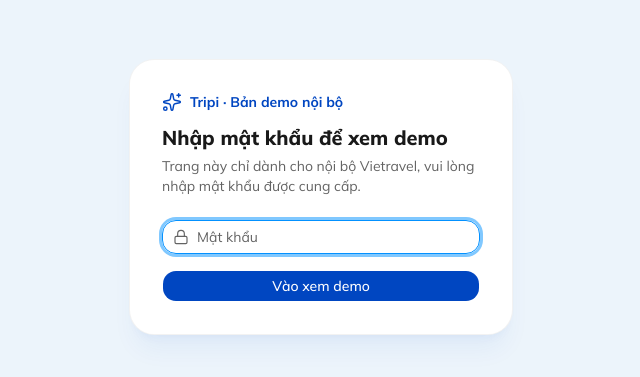
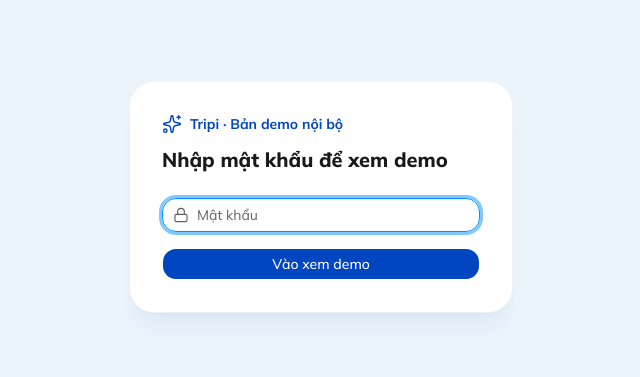
Before and after one commit to baoduongg/vietravel-demo, a Next.js app: page /login in a window 1280 px wide. Shown: the part 203-580 px from the top of the page, without its empty margins (319-959 px from the left). Built offline with nearby package versions, Linux system fonts and the light colour scheme.

Commit message:
remove text

```diff
--- a/src/app/login/page.tsx
+++ b/src/app/login/page.tsx
@@ -55,9 +55,6 @@
           <p className="text-sm font-bold">{company.persona.name} · Bản demo nội bộ</p>
         </div>
         <h1 className="mt-3 text-xl font-extrabold text-foreground">Nhập mật khẩu để xem demo</h1>
-        <p className="mt-1 text-sm text-muted-foreground">
-          Trang này chỉ dành cho nội bộ {company.brand}, vui lòng nhập mật khẩu được cung cấp.
-        </p>
 
         <label htmlFor="password" className="mt-6 flex items-center gap-2 rounded-lg border border-input px-2.5 focus-within:border-ring focus-within:ring-3 focus-within:ring-ring/50">
           <LockIcon aria-hidden strokeWidth={1.75} className="size-4 shrink-0 text-muted-foreground" />
```
